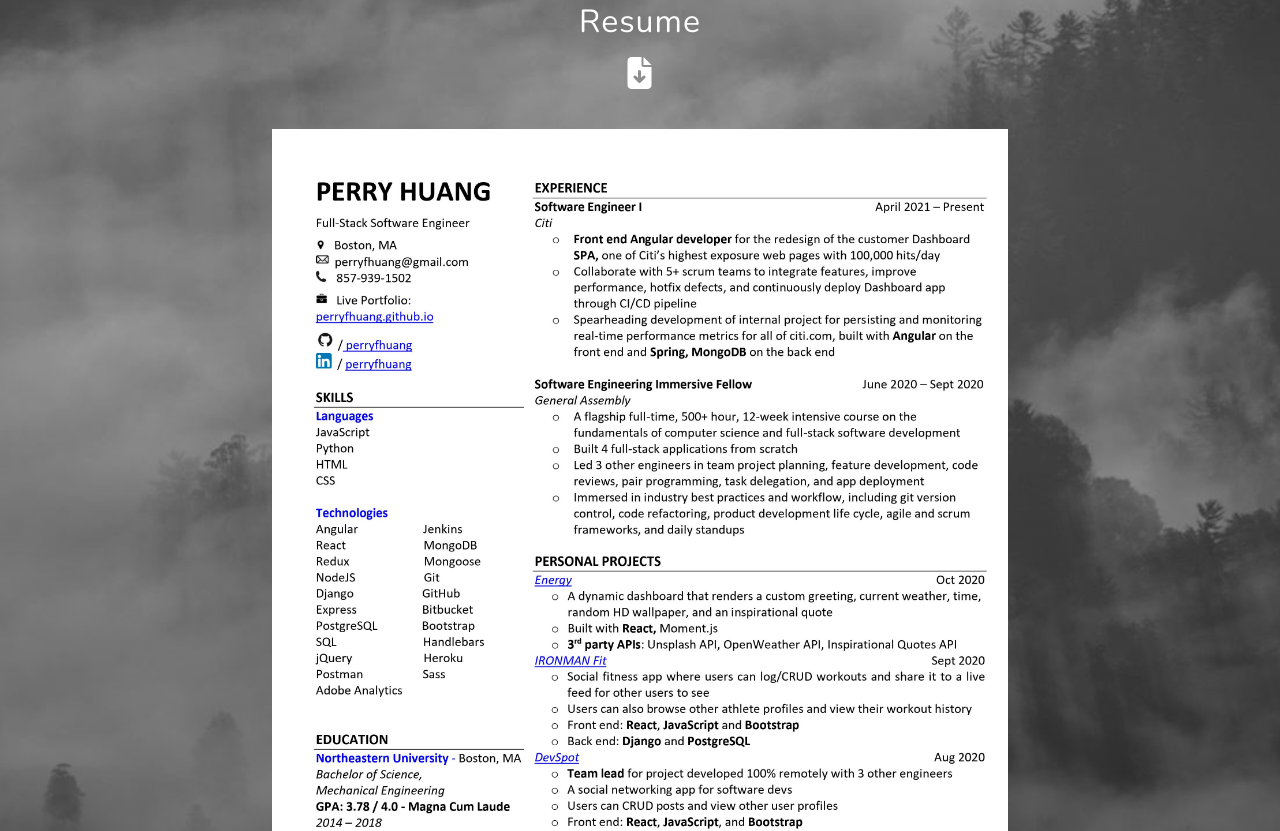
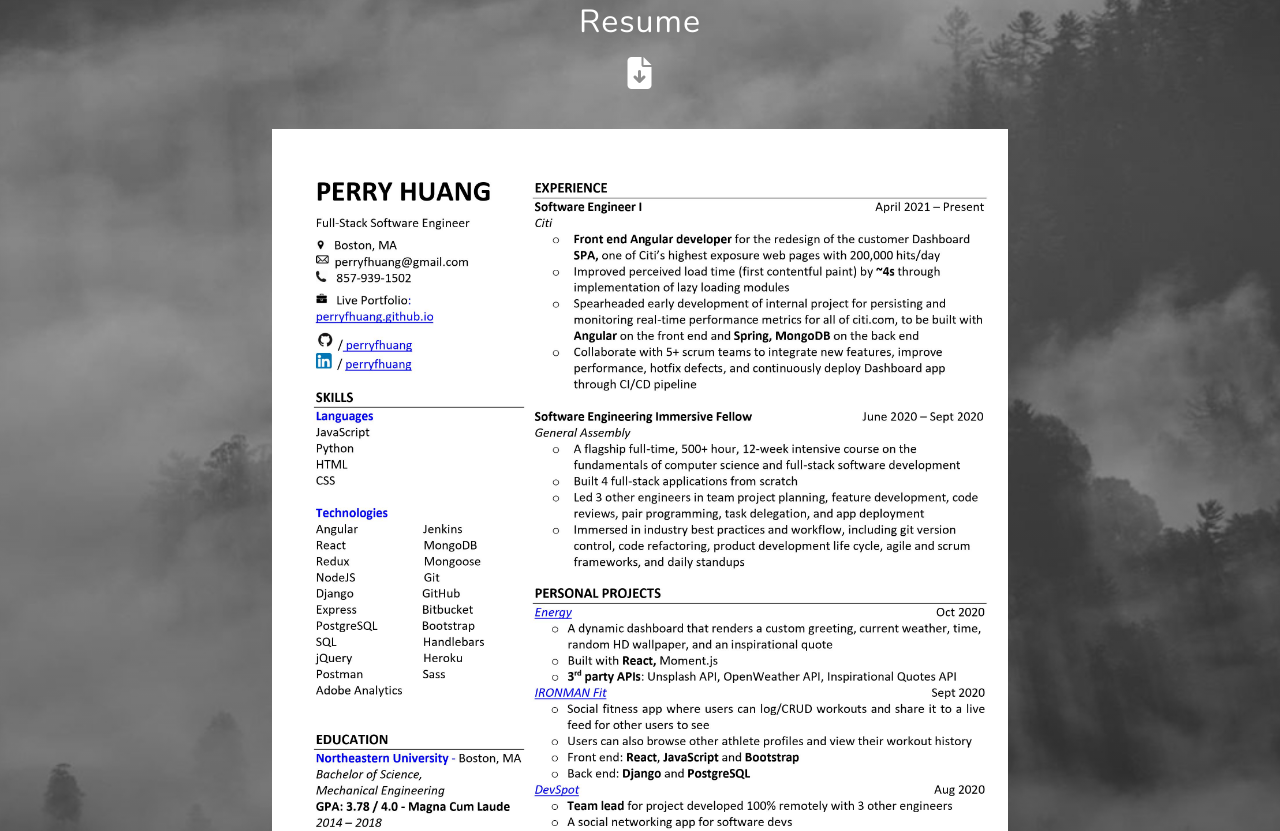
Before and after one commit to perryfhuang/perryfhuang.github.io, a website: page index.html in a window 1280 px wide. Shown: the part 7560-8391 px from the top of the page. Drawn offline with nearby package versions, Linux system fonts and the light colour scheme.

Commit message:
Update with 2022 resume

```diff
--- a/index.html
+++ b/index.html
@@ -367,10 +367,10 @@
             <div class="row">
                 <div class="col-md-10 col-lg-8 mx-auto text-center">
                     <h2 class="text-white mb-3">Resume</h2>
-                    <a href="./assets/pdf/Perry_Huang_Resume_2021.pdf" target="_blank" download><i
+                    <a href="./assets/pdf/Perry_Huang_Resume_2022.pdf" target="_blank" download><i
                             class="text-white mb-3 fas fa-file-download fa-2x"></i></a><br /><br />
-                    <a href="./assets/pdf/Perry_Huang_Resume_2021.pdf" target="_blank" download><img
-                            src="./assets/img/Perry_Huang_Resume_2021.jpg" alt="resume" style="width: 100%"></a>
+                    <a href="./assets/pdf/Perry_Huang_Resume_2022.pdf" target="_blank" download><img
+                            src="./assets/img/Perry_Huang_Resume_2022.jpg" alt="resume" style="width: 100%"></a>
                 </div>
             </div>
         </div>
```
Also changed, not shown: assets/img/Perry_Huang_Resume_2022.jpg (added), 1 other file.
